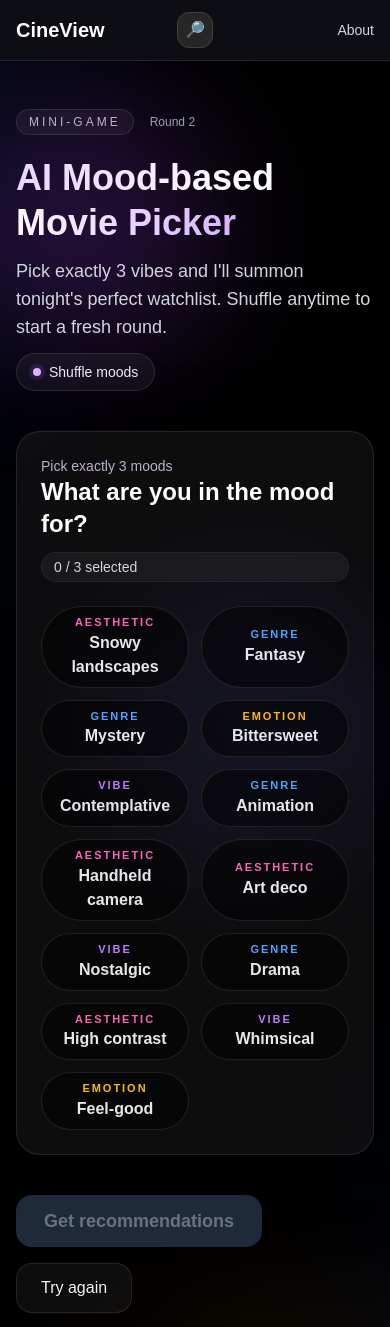
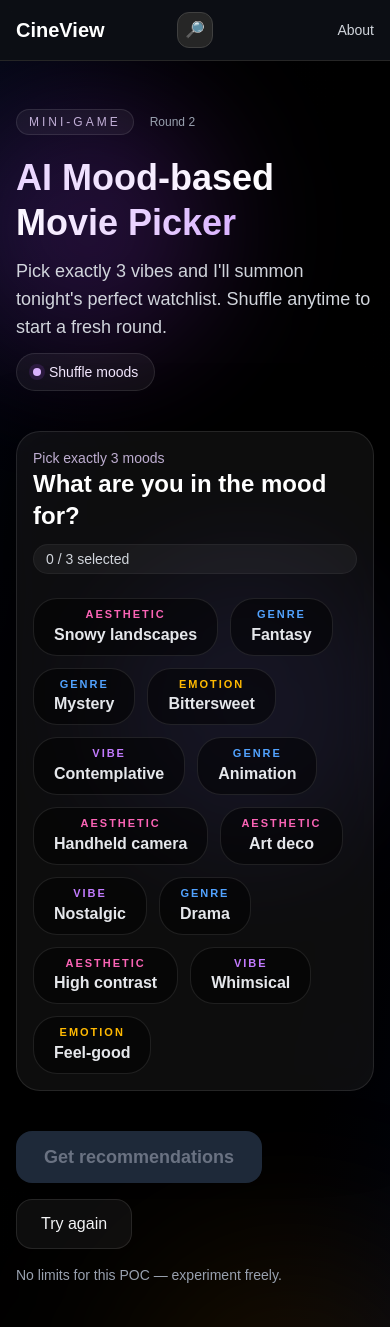
Before and after one commit to jimbokid/movies-nextJs, a Next.js app: page /discover-ai in a window 390 px wide. Shown: the top 1327 px of the page. Built offline with nearby package versions, Linux system fonts and the light colour scheme.

Commit message:
[refactor] - update badge and section styles for improved layout consistency and switch to flex layout for badge container

```diff
--- a/src/app/discover-ai/page.tsx
+++ b/src/app/discover-ai/page.tsx
@@ -21,7 +21,7 @@ const BADGE_MAX = 16;
 const AI_RECOMMEND_ENDPOINT = '/api/ai-recommend';
 
 const badgeButtonBase =
-    'px-4 py-2 rounded-full border transition-all text-sm md:text-base font-semibold focus:outline-none focus:ring-2 focus:ring-offset-2 focus:ring-offset-gray-950';
+    'px-5 md:px-8 py-2 rounded-3xl border transition-all text-sm md:text-base font-semibold focus:outline-none focus:ring-2 focus:ring-offset-2 focus:ring-offset-gray-950';
 
 const badgeContainerVariants: Variants = {
     hidden: {
@@ -192,7 +192,7 @@ export default function DiscoverAiPage() {
                     selectionSummary={selectionSummary}
                 />
 
-                <section className="relative rounded-3xl border border-white/10 bg-white/5 backdrop-blur-xl shadow-[0_20px_80px_rgba(0,0,0,0.45)] p-6 md:p-8 space-y-6 overflow-hidden">
+                <section className="relative rounded-3xl border border-white/10 bg-white/5 backdrop-blur-xl shadow-[0_20px_80px_rgba(0,0,0,0.45)] p-4 md:p-8 space-y-6 overflow-hidden">
                     {loading && <LoadingOverlay message={LOADING_MESSAGES[loadingMessageIndex]} />}
                     <div className="flex flex-col sm:flex-row sm:items-center sm:justify-between gap-3">
                         <div>
@@ -211,7 +211,7 @@ export default function DiscoverAiPage() {
                         variants={badgeContainerVariants}
                         initial="hidden"
                         animate="show"
-                        className="grid grid-cols-2 sm:grid-cols-3 md:grid-cols-4 gap-3 md:gap-4"
+                        className="flex flex-wrap gap-3 md:gap-4"
                     >
                         {availableBadges.map(badge => {
                             const isSelected = selected.some(item => item.id === badge.id);
```
